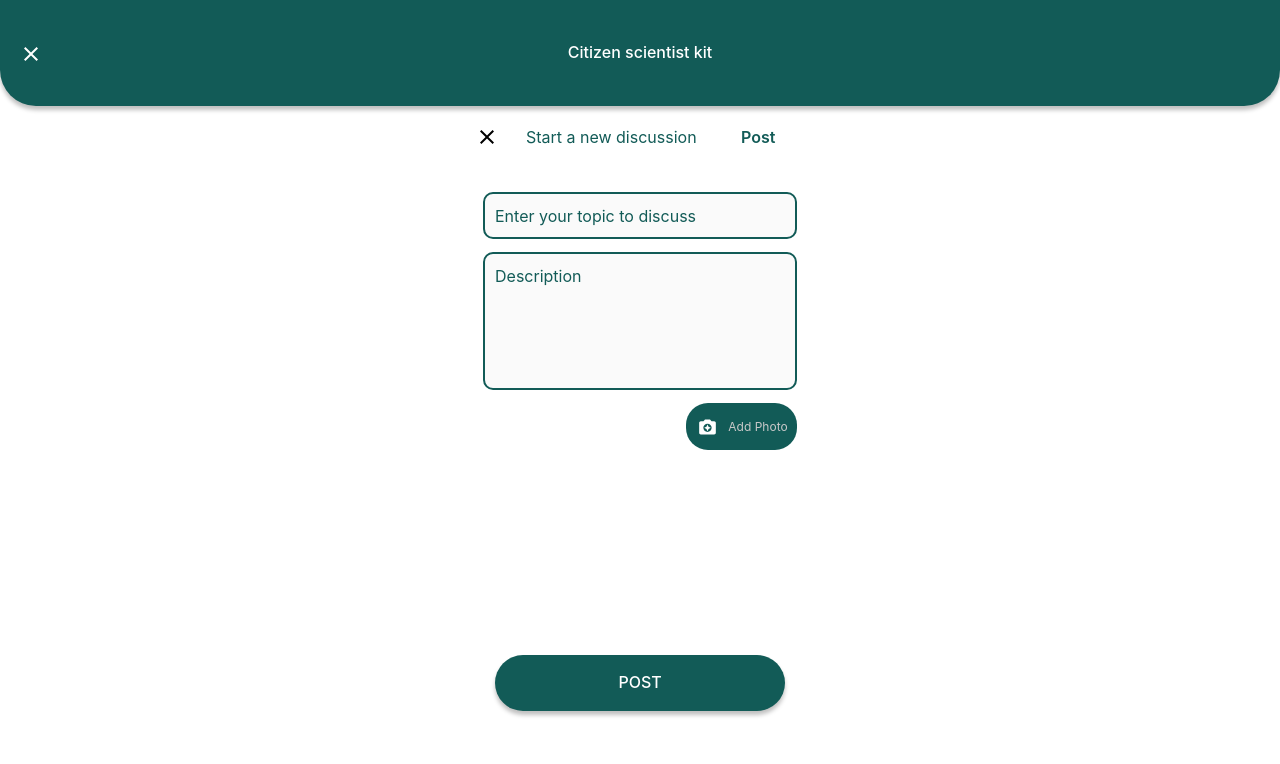
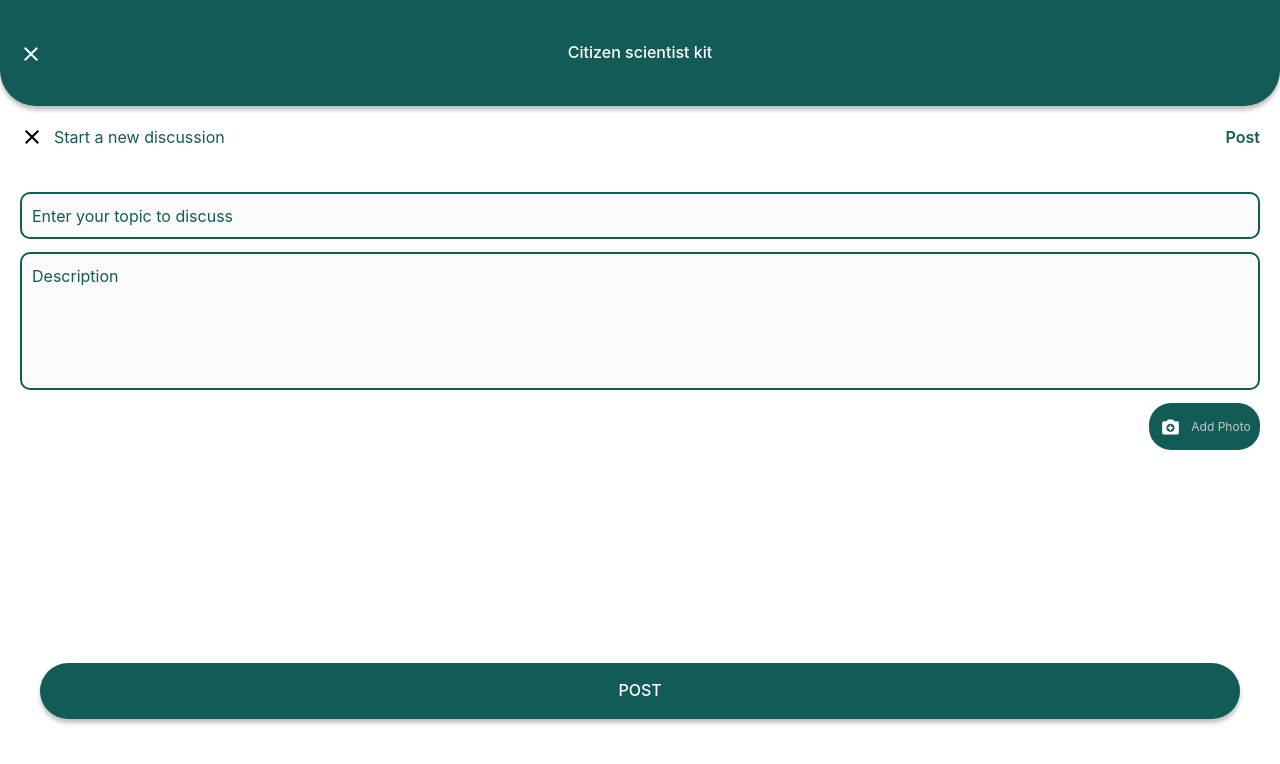
Before and after one commit to Farmers-For-Forests/accenture-biodiversity-v1, a React (Create React App) app: page /discussion in a window 1280 px wide. Shown: the top 764 px of the page. Built offline with nearby package versions, Linux system fonts and the light colour scheme.

Commit message:
Discussion UI Modified

```diff
--- a/src/pages/CitizenScientistKit/Discussion.js
+++ b/src/pages/CitizenScientistKit/Discussion.js
@@ -9,12 +9,12 @@
 const Discussion = () => {
     const [focusedInput, setFocusedInput] = useState(null);
   return (
-    <div className="w-[100%] ">
+    <div className="w-[100%] box-border ">
         <Top_Header title="Citizen scientist kit"/>
-        <section className="w-[330.2px] max-h-[586px] mt-[19px] flex flex-col gap-[205px] mx-auto">
+        <section className="w-full box-border px-5 max-h-[586px] mt-[19px] flex flex-col gap-[205px] mx-auto">
             <section className="w-full max-h-[325px] flex flex-col gap-[45px]">
-                <div className="w-full max-h-[22px] flex gap-[30px]">
-                    <div className="w-[236.2px] h-[22px] flex gap-[27px]">
+                <div className="w-full max-h-[22px] flex gap-[10px]">
+                    <div className="w-full h-[22px] flex gap-[10px]">
                         {/* icon */}
                         <CloseIcon/>
                         {/* text */}
@@ -26,7 +26,7 @@
                     </div>
                 </div>
 
-                <div className="w-[314px] max-h-[258px] mx-auto flex flex-col gap-[13px]">
+                <div className="w-full max-h-[258px] mx-auto flex flex-col gap-[13px]">
                     {/* inputs */}
                     <input
                         type="text"
@@ -59,7 +59,7 @@
 
 
             {/* Post button */}
-            <section className="flex justify-center">
+            <section className=" w-full box-border px-5   py-2">
             <PostButton btn_name="POST"/>
             </section>
 
--- a/src/pages/CitizenScientistKit/PostButton.js
+++ b/src/pages/CitizenScientistKit/PostButton.js
@@ -3,7 +3,7 @@
 const PostButton = ({btn_name}) => {
   return (
     <div>
-            <button className="font-inter w-[290px] h-[56px] bg-[#125B57] text-white font-[500] text-[16px] leading-[19.36px] text-center rounded-[40px]"
+            <button className="font-inter w-full h-[56px] bg-[#125B57] text-white font-[500] text-[16px] leading-[19.36px] text-center rounded-[40px]"
     style={{ boxShadow: "0px 4px 4px 0px rgba(0, 0, 0, 0.25)" }}
     >
       {btn_name}
```
